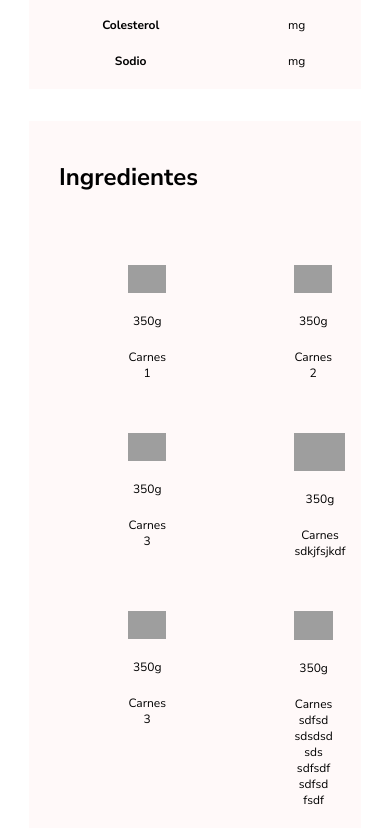
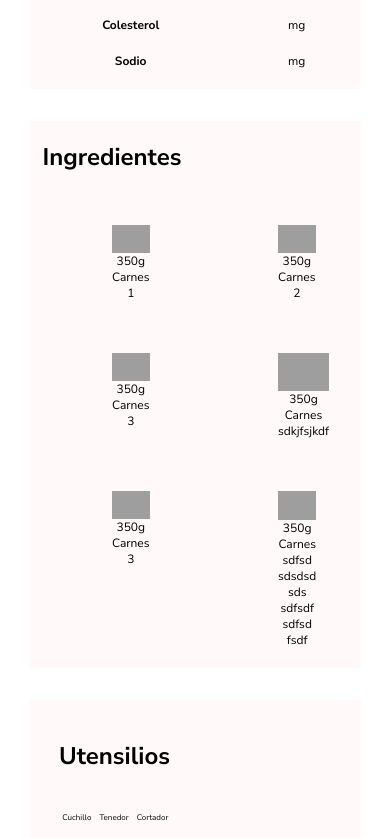
Before and after one commit to SoyRx/recetas-deliciosas, a plain HTML site: page ensalada_cesar.html in a window 390 px wide. Shown: the part 866-1704 px from the top of the page. Drawn offline with Linux system fonts and the light colour scheme; grey boxes are pictures that could not be loaded.

Commit message:
1
ver los cambios y la nueva clase, y la notación de las últimas líneas sobre la clase ingredientes y group

```diff
--- a/ensalada_cesar.html
+++ b/ensalada_cesar.html
@@ -58,7 +58,7 @@
         <p><b>Sodio</b></p>
         <p>mg</p>
     </section>
-    <section class="group">
+    <section class="ingredientes">
         <h1>Ingredientes</h1>
         <br><!--Para que el siguiente contenido que es el primero no se suba a la derecha y el br es como un elemento entonces lo ocupa y el primero
         se va a la izquierda, abajo del h1 ingredientes-->
--- a/plato.css
+++ b/plato.css
@@ -78,7 +78,7 @@ section h1{
 section p{
     margin-bottom: 0.5em;
 }
-.group{
+.group, .ingredientes{
     display: grid;
     background-color: #fff9f9;
     padding-top: 20px;
@@ -92,15 +92,14 @@ section p{
     margin-top: 2em;
     overflow: hidden;
 }
-.group>div{
+.group>div, .ingredientes>div{
     display: grid;
     background-color: #fff9f9;
     grid-template-columns: repeat(1, 1fr);
-    gap: 20px;
     margin-top: 2em;
     text-align: center;
 }
-.group *{
+.group *, .ingredientes *{
     margin: auto; /*pone todo el contenido del section ingredientes en el centro del section*/
 }
 .group ul{
@@ -338,6 +337,9 @@ main{
     .group>div{
         width: 0%; /*hace que el tamaño de las imágenes varíe y así la segunda columna no es más chica que la primera*/
     }
+    .ingredientes>div{
+        width: 0%;
+    }
     /*.left .right{
         float: none;
     } */
@@ -373,4 +375,14 @@ main{
         flex-direction: column;
         float: right;
     }
+    /*.group *{
+        margin: auto;
+        padding: 0;
+    } probar si se ve bien los valores nutricionales por si se quita la clase ingredientes
+     y se utiliza la clase group para también los ingredientes*/
+    .ingredientes *{
+        text-align: center; /*pone todo el contenido del section ingredientes en el centro del section*/
+        margin: auto;
+        padding: 0;
+    }
 }
```
